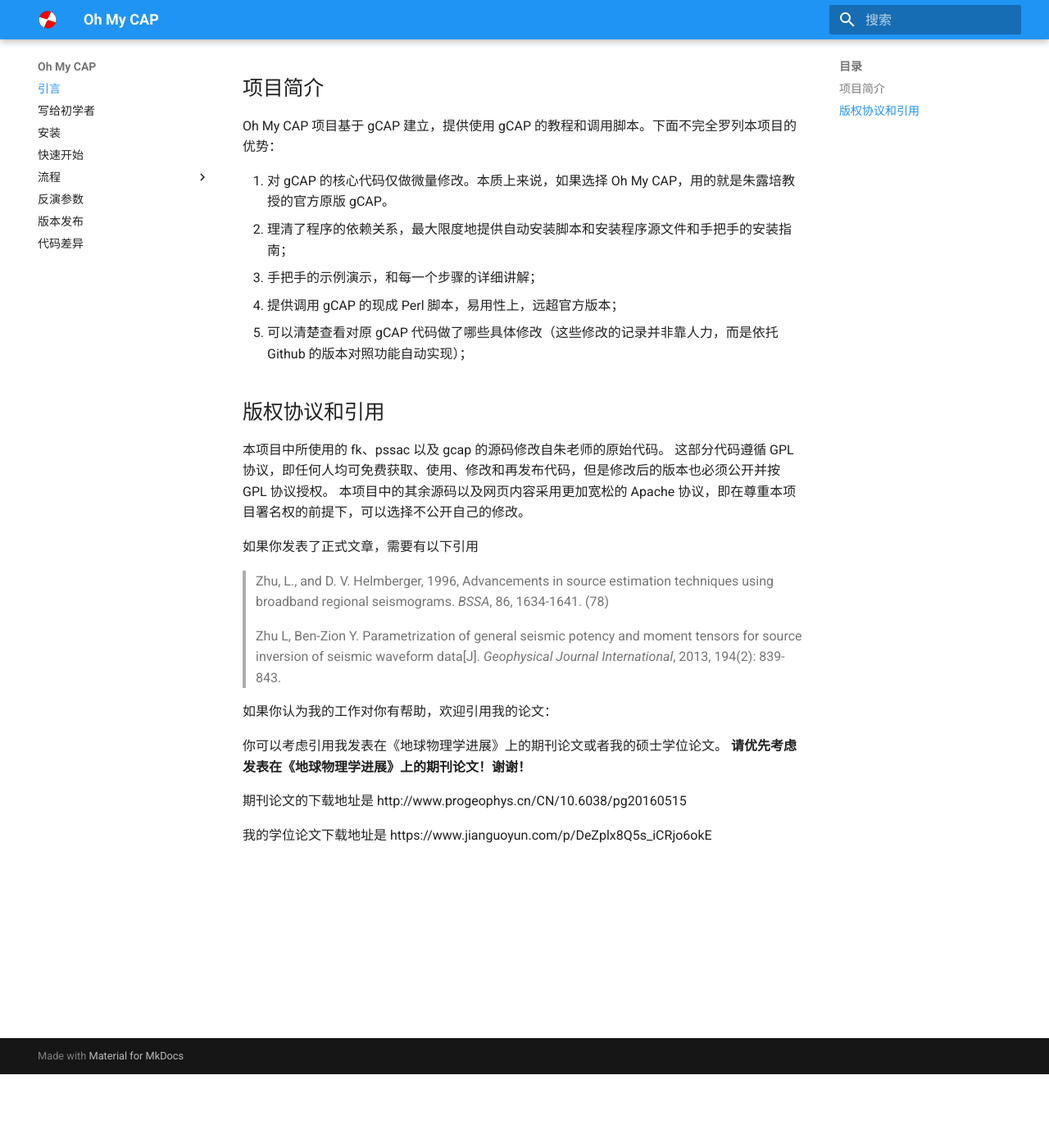
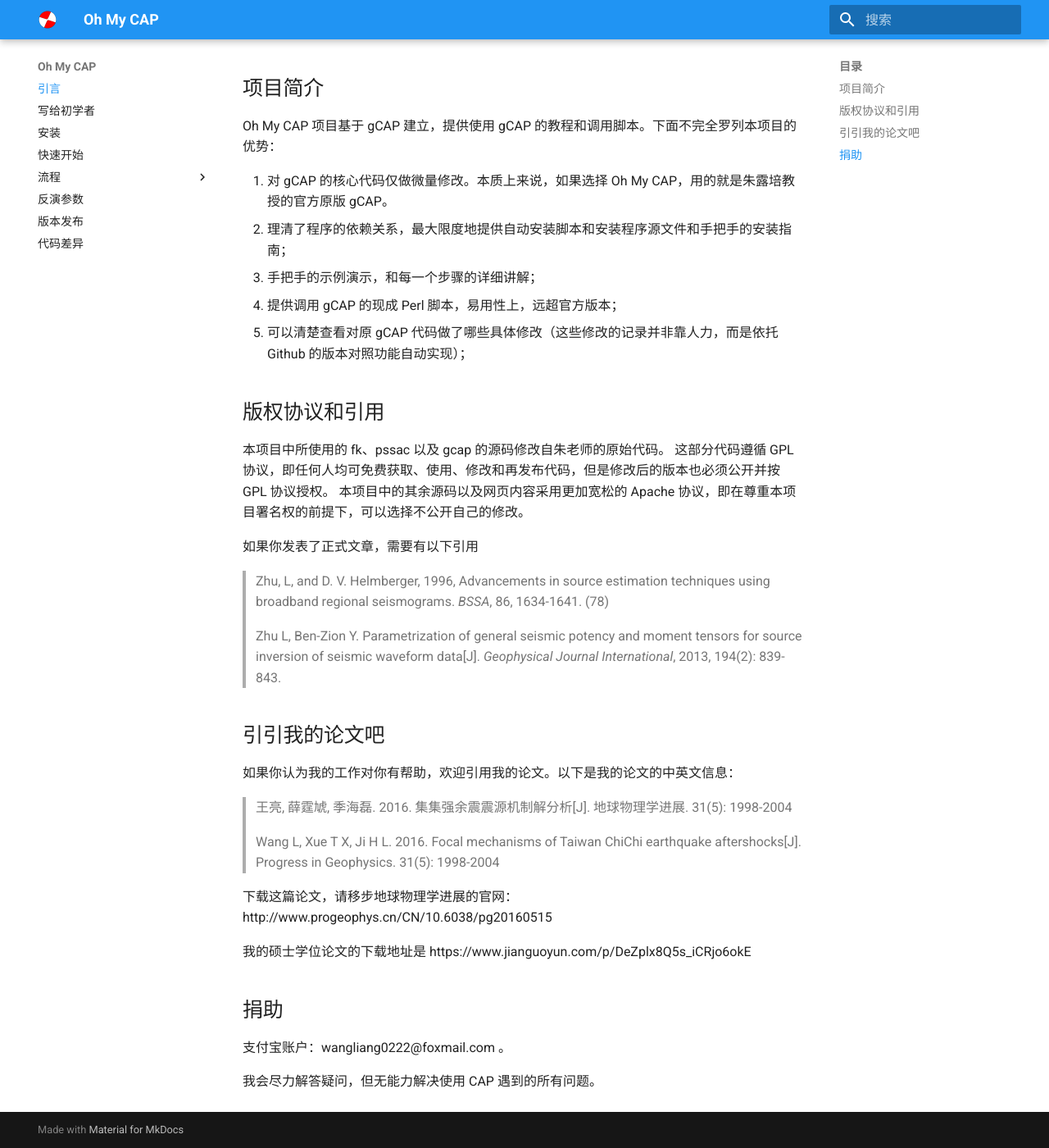
Before and after one commit to wangliang1989/oh-my-cap, an MkDocs documentation site: the page built from docs/docs/index.md, in a window 1280 px wide and 1400 px high, scrolled down 90 px. Shown: the whole window at 82% size. Built offline with MkDocs 1.6.1 and Material for MkDocs 9.7.7, drawn with Linux system fonts in a browser that asks for light colours; old or Windows-style settings are respelled for this version of MkDocs.

Commit message:
更新引用信息

```diff
--- a/docs/docs/index.md
+++ b/docs/docs/index.md
@@ -16,15 +16,24 @@ Oh My CAP 项目基于 gCAP 建立，提供使用 gCAP 的教程和调用脚本
 
 如果你发表了正式文章，需要有以下引用
 
->Zhu, L., and D. V. Helmberger, 1996, Advancements in source estimation techniques using broadband regional seismograms. *BSSA*, 86, 1634-1641. (78)
+>Zhu, L, and D. V. Helmberger, 1996, Advancements in source estimation techniques using broadband regional seismograms. *BSSA*, 86, 1634-1641. (78)
 
 >Zhu L, Ben-Zion Y. Parametrization of general seismic potency and moment tensors for source inversion of seismic waveform data[J]. *Geophysical Journal International*, 2013, 194(2): 839-843.
 
-如果你认为我的工作对你有帮助，欢迎引用我的论文：
+## 引引我的论文吧
 
-你可以考虑引用我发表在《地球物理学进展》上的期刊论文或者我的硕士学位论文。
-**请优先考虑发表在《地球物理学进展》上的期刊论文！谢谢！**
+如果你认为我的工作对你有帮助，欢迎引用我的论文。以下是我的论文的中英文信息：
 
-期刊论文的下载地址是 http://www.progeophys.cn/CN/10.6038/pg20160515
+>王亮, 薛霆虓, 季海磊. 2016. 集集强余震震源机制解分析[J]. 地球物理学进展. 31(5): 1998-2004
 
-我的学位论文下载地址是 https://www.jianguoyun.com/p/DeZplx8Q5s_iCRjo6okE
+>Wang L, Xue T X, Ji H L. 2016. Focal mechanisms of Taiwan ChiChi earthquake aftershocks[J]. Progress in Geophysics. 31(5): 1998-2004
+
+下载这篇论文，请移步地球物理学进展的官网： http://www.progeophys.cn/CN/10.6038/pg20160515
+
+我的硕士学位论文的下载地址是 https://www.jianguoyun.com/p/DeZplx8Q5s_iCRjo6okE
+
+## 捐助
+
+支付宝账户：wangliang0222@foxmail.com 。
+
+我会尽力解答疑问，但无能力解决使用 CAP 遇到的所有问题。
```
Also changed, not shown: README.md.
